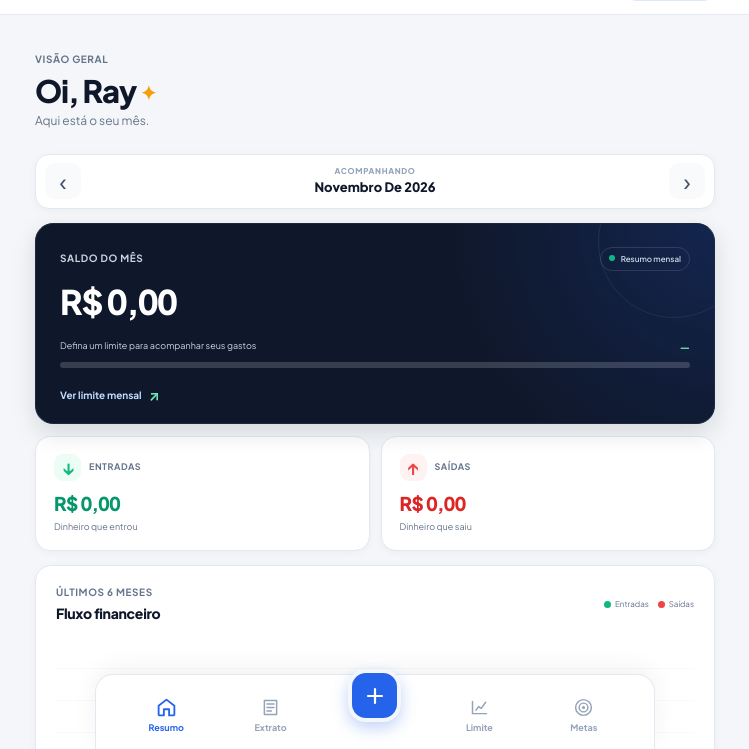
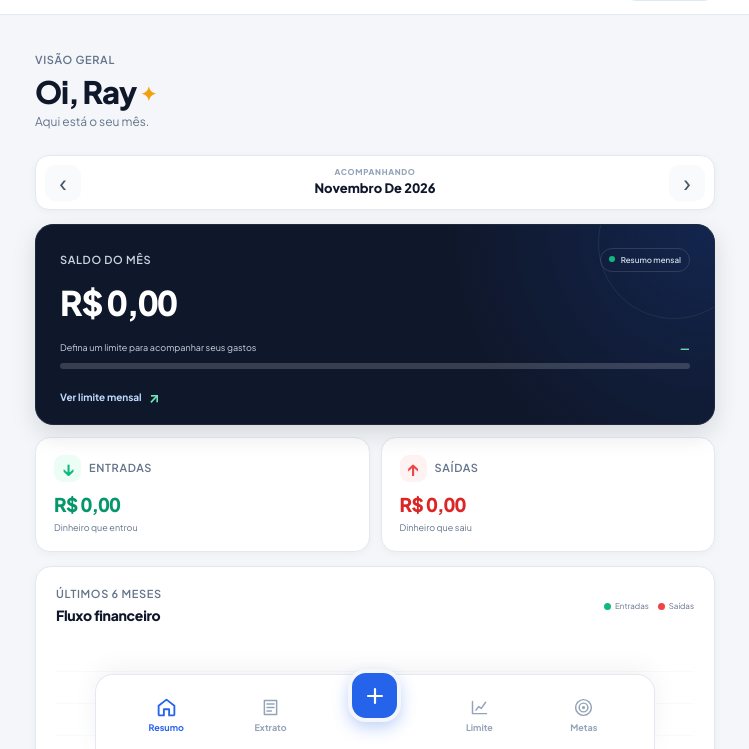
Before and after one commit to nickebel/ray-financeiro, a plain HTML site: page index.html in a window 1280 px wide. Shown: the part 51-800 px from the top of the page, without its empty margins (265-1014 px from the left). Drawn offline with Linux system fonts and the light colour scheme.

Commit message:
Refine compact fintech card labels

```diff
--- a/assets/css/styles.css
+++ b/assets/css/styles.css
@@ -15,7 +15,6 @@
   --green-soft: #ECFDF5;
   --red: #EF4444;
   --red-soft: #FEF2F2;
-  --gold: #957C3D;
   --font: 'Plus Jakarta Sans', Inter, -apple-system, BlinkMacSystemFont, 'Segoe UI', sans-serif;
   --shadow: 0 2px 8px rgba(15, 23, 42, .04);
   --shadow-md: 0 10px 30px rgba(15, 23, 42, .08);
@@ -221,9 +220,9 @@ svg { display: block; }
 .eyebrow, .card-label {
   margin: 0;
   color: var(--muted);
-  font-size: 10px;
+  font-size: 11px;
   line-height: 1.35;
-  font-weight: 700;
+  font-weight: 600;
   letter-spacing: .06em;
   text-transform: uppercase;
 }
@@ -432,7 +431,7 @@ svg { display: block; }
   align-items: center;
   gap: 8px;
 }
-.flow-card .card-label { font-size: 9px; }
+.flow-card .card-label { font-size: 11px; }
 .flow-icon {
   width: 27px;
   height: 27px;
```
